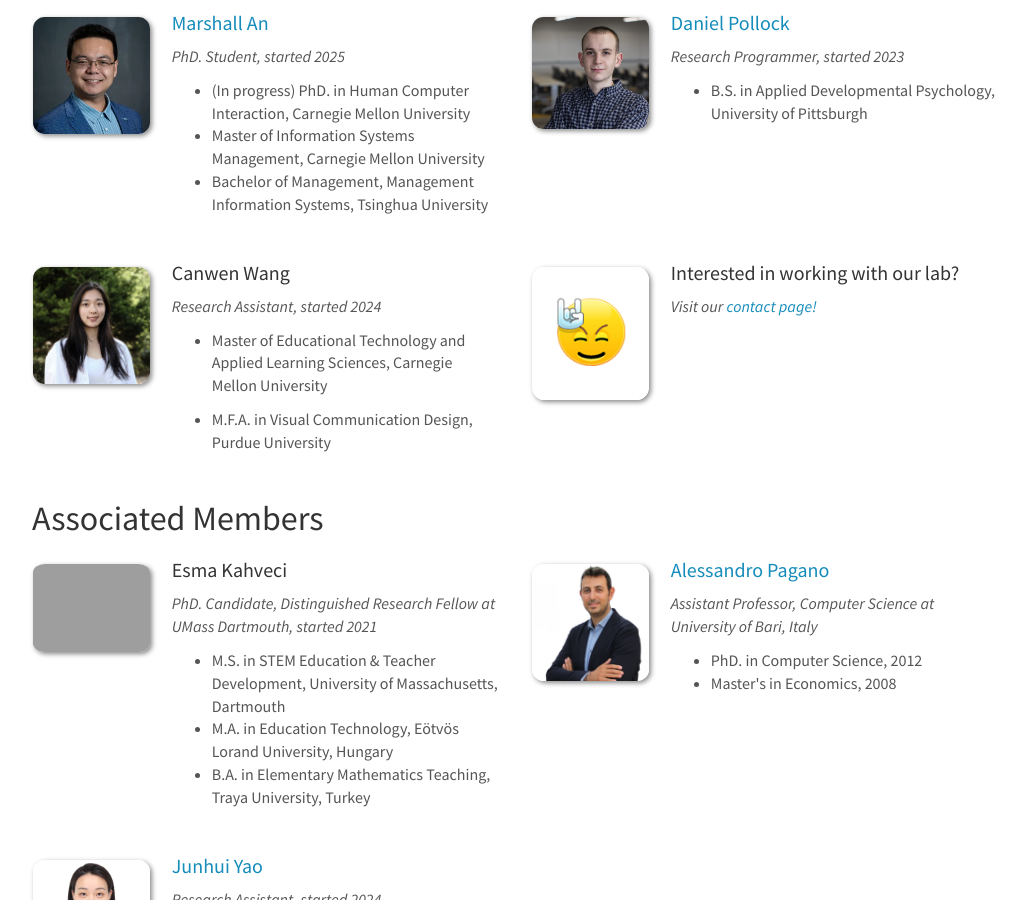
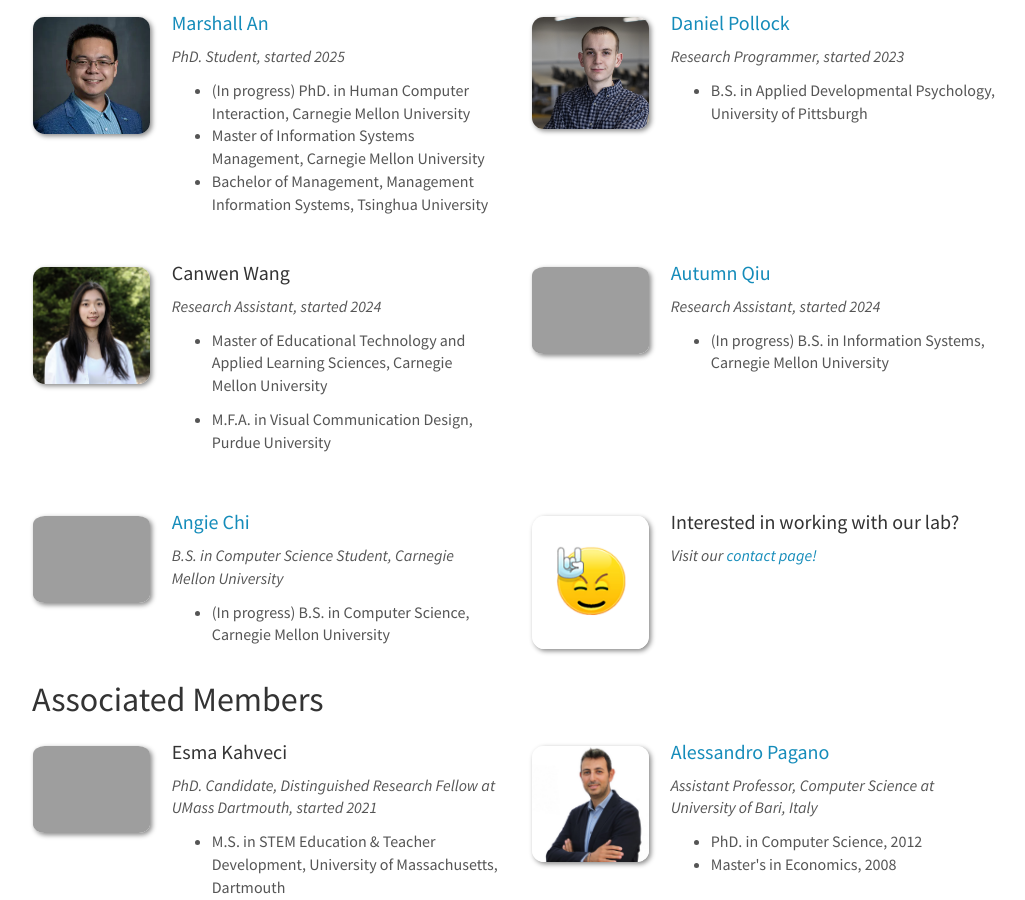
Before and after one commit to McLearn-Lab/McLearn-Lab.github.io, a Jekyll site: the page built from _pages/team.md, in a window 1280 px wide and 900 px high, scrolled down 1239 px. Shown: the whole window, without its empty margins (124-1149 px from the left). Built offline with Jekyll 4.4.1, drawn with Linux system fonts in a browser that asks for light colours; nearby versions of some CDN libraries; some of the changed text lies outside the part shown.

Commit message:
angie and autumn back

```diff
--- a/_data/former_members.yml
+++ b/_data/former_members.yml
@@ -26,12 +26,6 @@
   photo: jacklyn-cui.jpg
   info: B.A. in Mathematics Student, University of Washington
   role_with_lab: Research Intern
-
-- name: Autumn Qiu
-  photo: autumn-qiu.jpg
-  info: B.S. in Information Systems Student, Carnegie Mellon University
-  role_with_lab: Digital Learning Game Programmer
-  site: https://www.linkedin.com/in/autumn-qiu/
 
 - name: Huy Nguyễn
   photo: huy-nguyen.jpg
--- a/_data/team_members.yml
+++ b/_data/team_members.yml
@@ -69,7 +69,19 @@
   education1: Master of Educational Technology and Applied Learning Sciences, Carnegie Mellon University
   education2: M.F.A. in Visual Communication Design, Purdue University
 
+- name: Autumn Qiu
+  photo: autumn-qiu.jpg
+  info: Research Assistant, started 2024
+  site: https://www.linkedin.com/in/autumn-qiu/
+  number_educ: 1
+  education1: (In progress) B.S. in Information Systems, Carnegie Mellon University
 
+- name: Angie Chi
+  photo: angie-chi.jpg
+  info: B.S. in Computer Science Student, Carnegie Mellon University
+  site: https://www.linkedin.com/in/angie-c-9b0b551b5/
+  number_educ: 1
+  education1: (In progress) B.S. in Computer Science, Carnegie Mellon University
 
 - name: "Interested in working with our lab?"
   photo: rock.jpg
```
